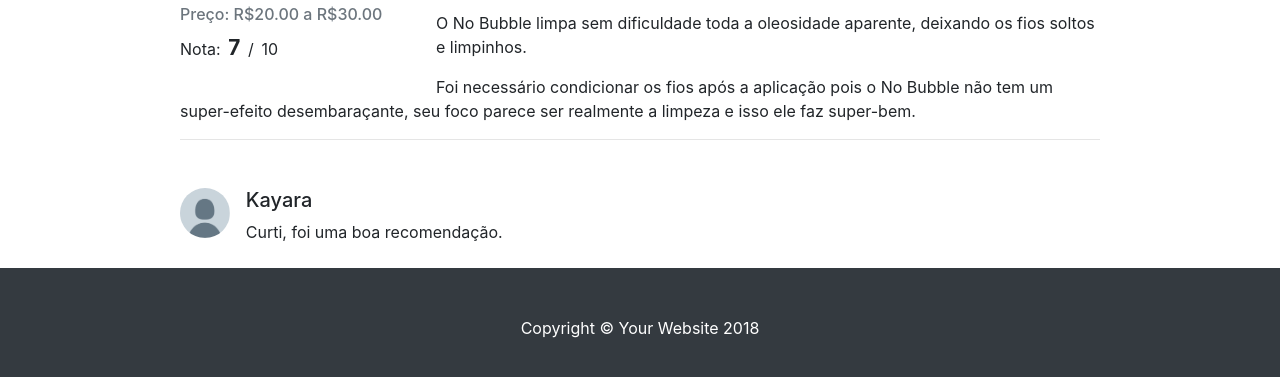
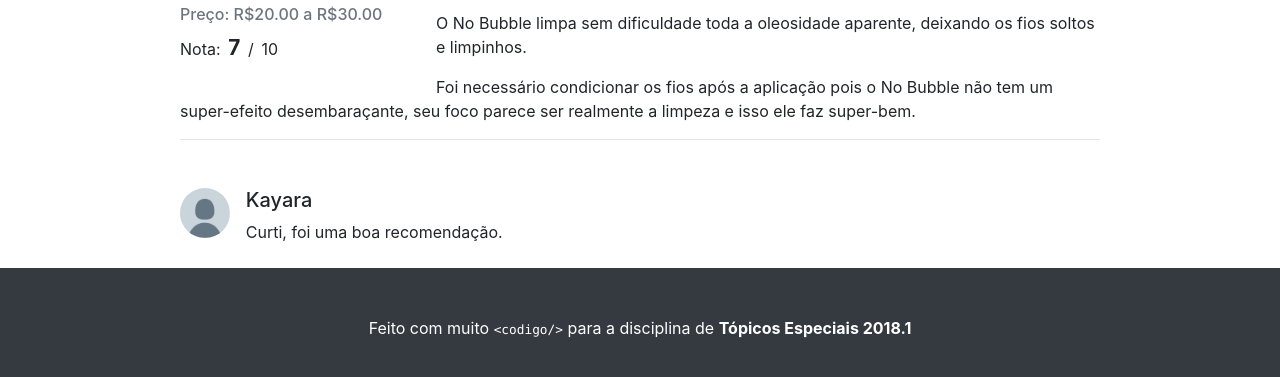
Before and after one commit to mauriciodelira/20181-topicos-especiais, a website: page posts/1.html in a window 1280 px wide. Shown: the part 545-922 px from the top of the page. Drawn offline with Linux system fonts and the light colour scheme.

Commit message:
Adiciona rodapé unificado

```diff
--- a/posts/1.html
+++ b/posts/1.html
@@ -104,7 +104,7 @@
 <!-- Footer -->
 <footer class="py-5 bg-dark">
     <div class="container">
-        <p class="m-0 text-center text-white">Copyright &copy; Your Website 2018</p>
+        <p class="m-0 text-center text-white">Feito com muito <span class="text-monospace small">&ltcodigo/&gt</span> para a disciplina de <strong>Tópicos Especiais 2018.1</strong></p>
     </div>
     <!-- /.container -->
 </footer>
```
Also changed, not shown: index.html (+2 -2 lines), posts/2.html (+1 -1 lines), posts/3.html (+1 -1 lines), posts/4.html (+1 -1 lines), sobre/index.html (+1 -1 lines).
